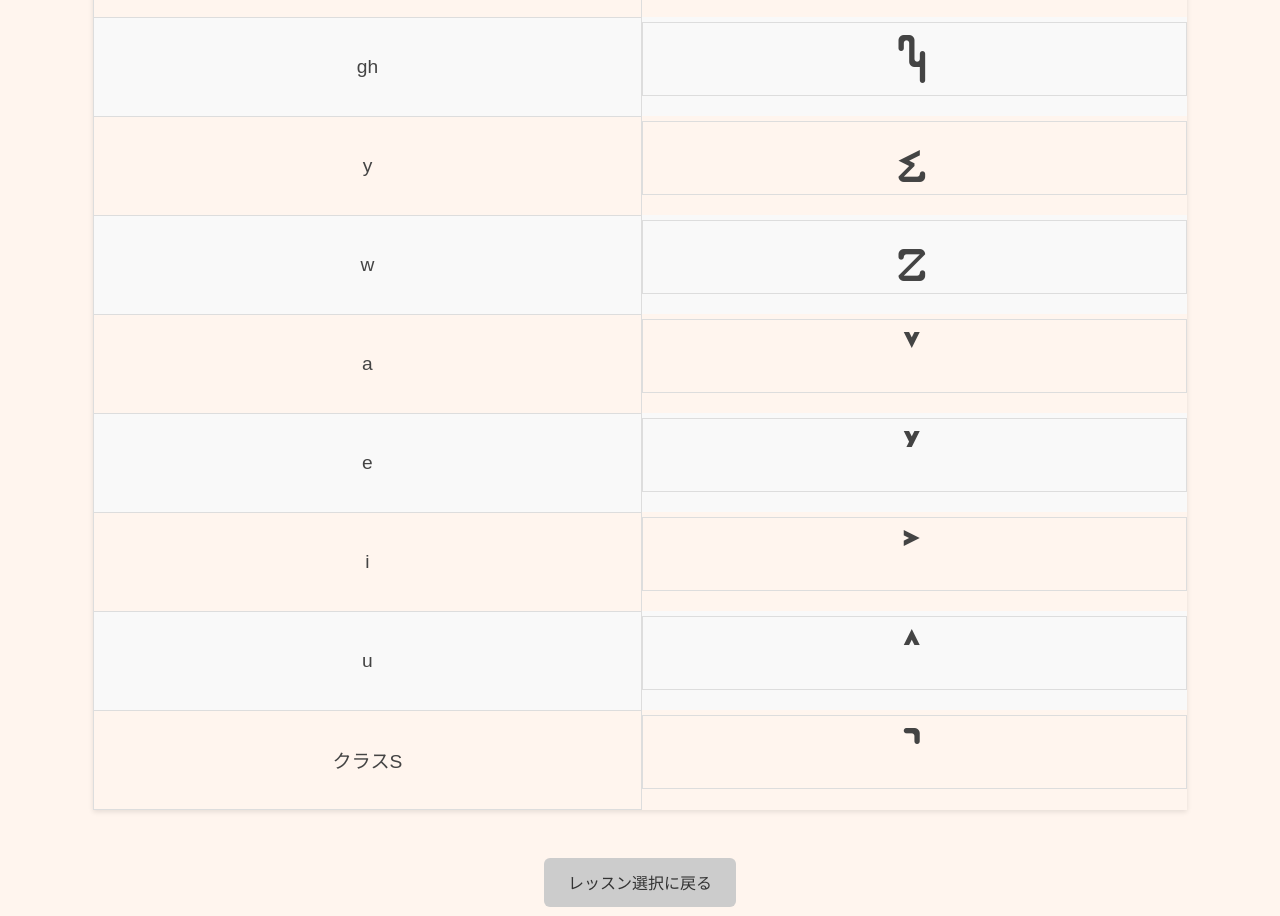
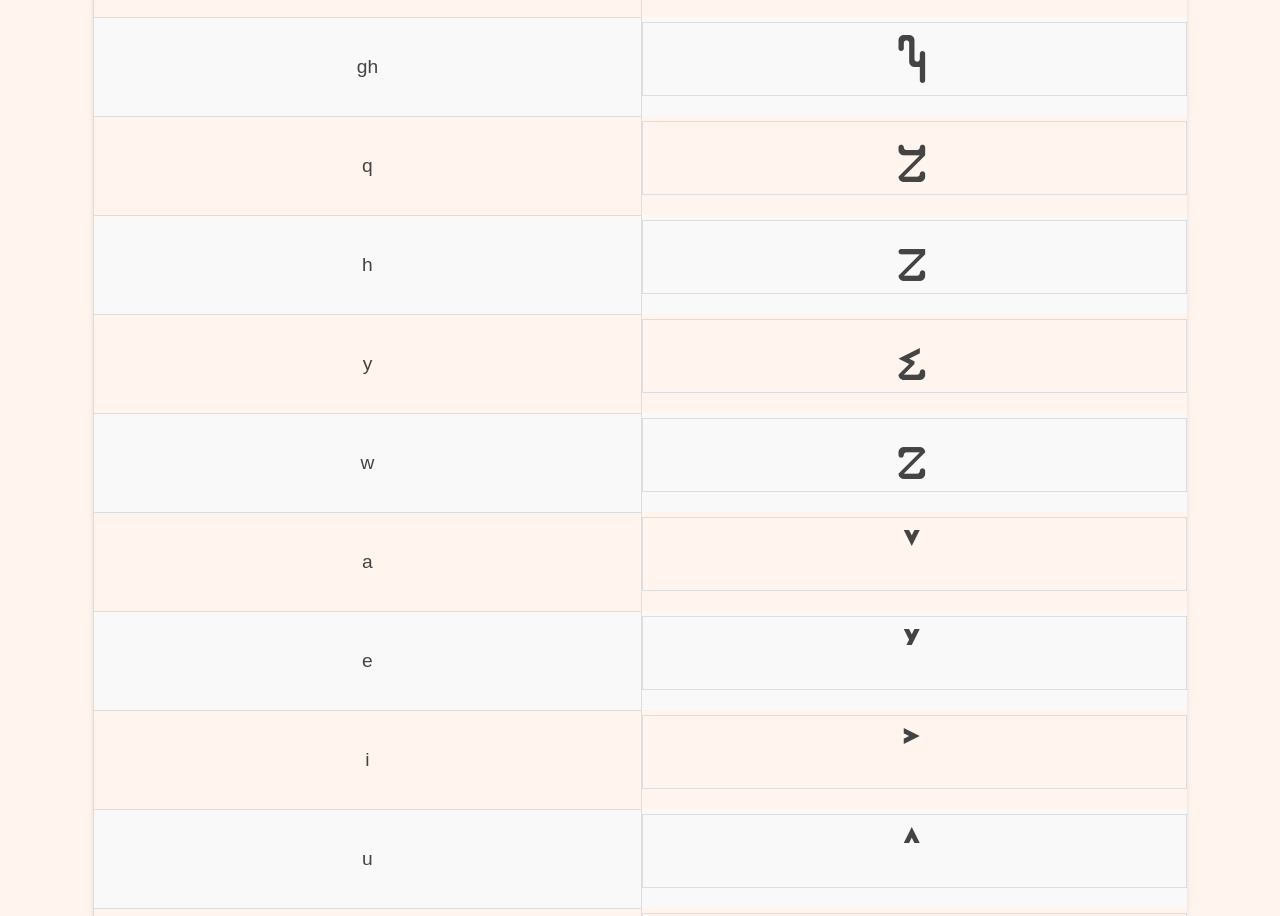
Before and after one commit to SoshuKo/Knlingo, a plain HTML site: page lessons/letterlist.html in a window 1280 px wide. Shown: the part 4480-5396 px from the top of the page. Drawn offline with Linux system fonts and the light colour scheme.

Commit message:
Update letterlist.html

```diff
--- a/lessons/letterlist.html
+++ b/lessons/letterlist.html
@@ -63,6 +63,8 @@
                     <tr><td>ng</td><td class="kniun-letter">o</td></tr>
                     <tr><td>x</td><td class="kniun-letter">x</td></tr>
                     <tr><td>gh</td><td class="kniun-letter">%</td></tr>
+                    <tr><td>q</td><td class="kniun-letter">q</td></tr>
+                    <tr><td>h</td><td class="kniun-letter">h</td></tr>
                     <tr><td>y</td><td class="kniun-letter">y</td></tr>
                     <tr><td>w</td><td class="kniun-letter">w</td></tr>
                     <tr><td>a</td><td class="kniun-letter">a</td></tr>
```
